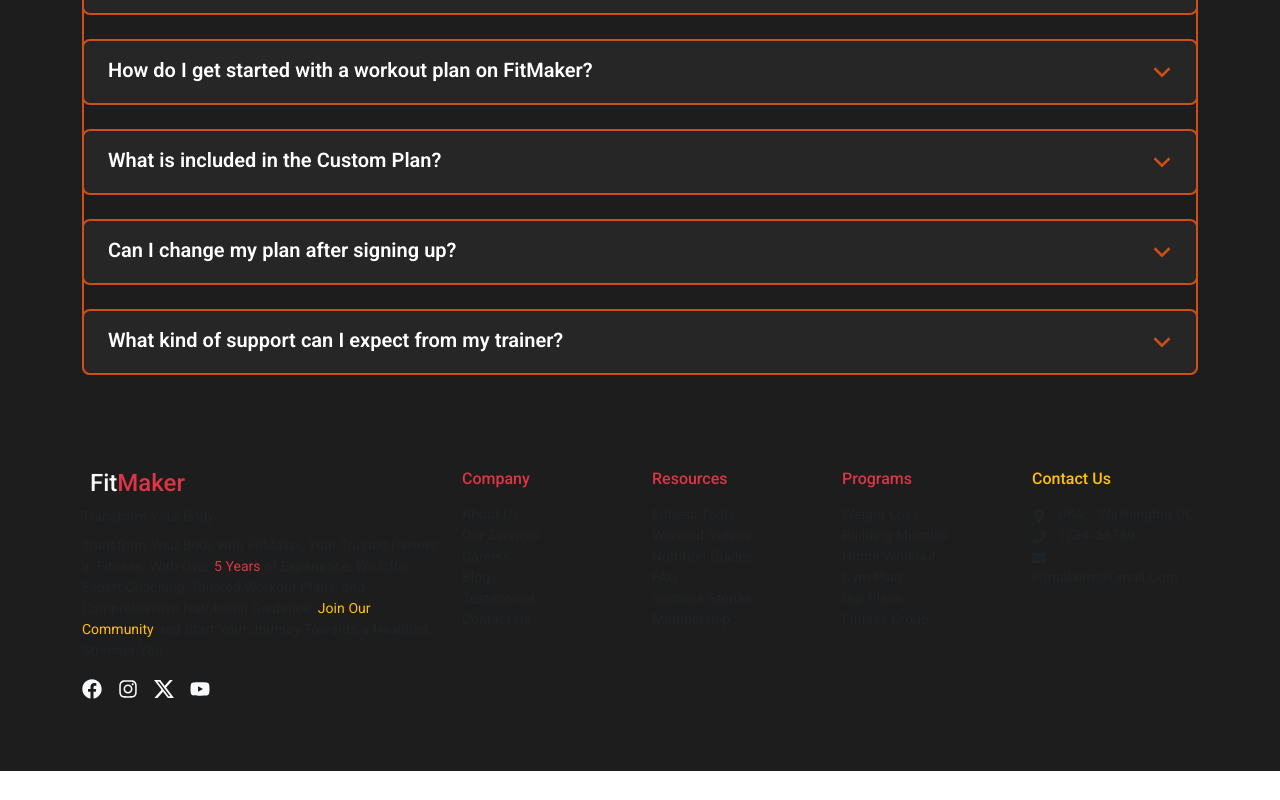
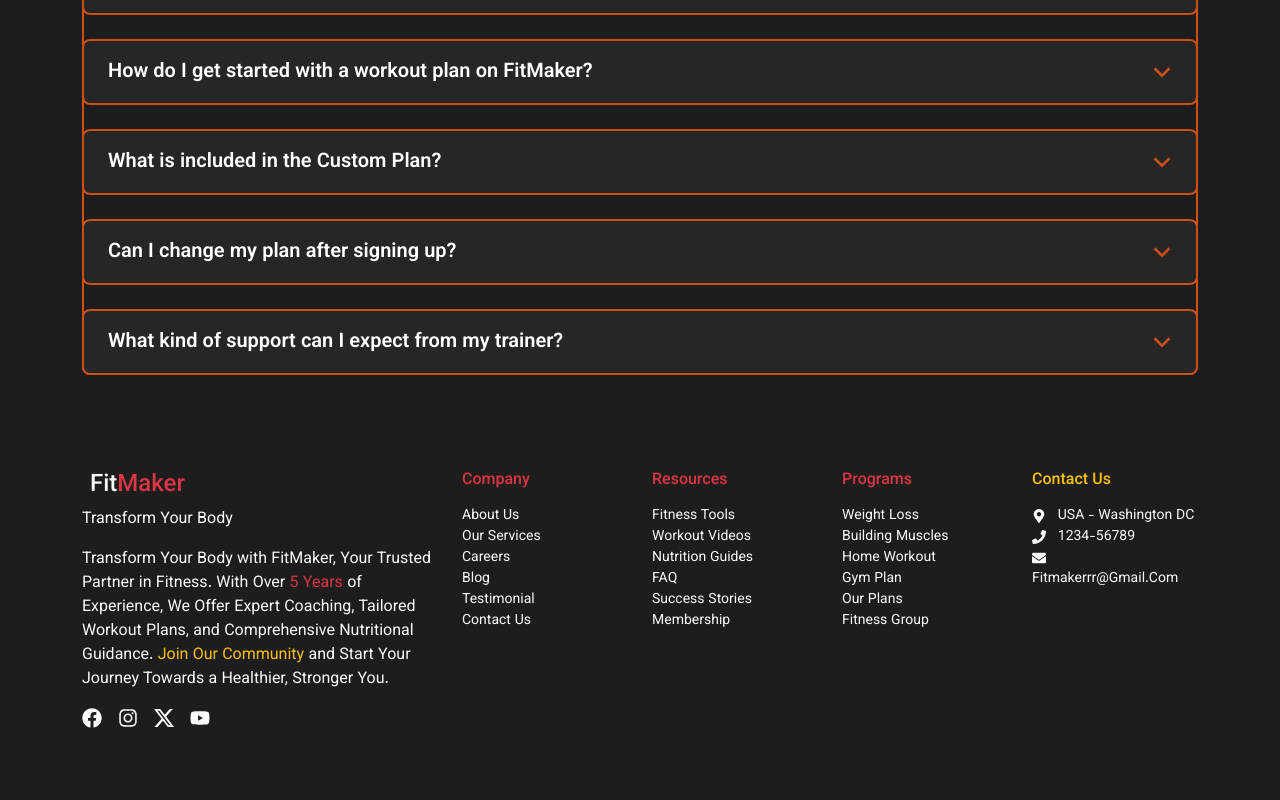
Before and after one commit to Renad03/fitness-final-project, a React (Create React App) app: page / in a window 1280 px wide. Shown: the part 1971-2771 px from the top of the page. Before the commit the page ends 2742 px from the top, so only its background shows below. Built offline with nearby package versions, Linux system fonts and the light colour scheme.

Commit message:
Footer Without Routing

```diff
--- a/src/Components/Frame462/Footer.jsx
+++ b/src/Components/Frame462/Footer.jsx
@@ -17,8 +17,8 @@ const Footer = () => {
               <div className="logo-box me-2"></div>
               <h4 className="mb-0">Fit<span className="text-danger">Maker</span></h4>
             </div>
-            <p className="small text-muted mb-2">Transform Your Body</p>
-            <p className="text-muted small">
+            <p className="text-light">Transform Your Body</p>
+            <p  className="text-light">
               Transform Your Body with FitMaker, Your Trusted Partner in Fitness. With Over
               <span className="text-danger"> 5 Years </span>
               of Experience, We Offer Expert Coaching, Tailored Workout Plans, and Comprehensive Nutritional Guidance.
@@ -36,12 +36,12 @@ const Footer = () => {
           <div className="col-md-2 mb-4">
             <h6 className="text-danger mb-3">Company</h6>
             <ul className="list-unstyled text-muted small">
-              <li>About Us</li>
-              <li>Our Services</li>
-              <li>Careers</li>
-              <li>Blog</li>
-              <li>Testimonial</li>
-              <li>Contact Us</li>
+              <li className="text-light">About Us</li>
+              <li className="text-light">Our Services</li>
+              <li className="text-light">Careers</li>
+              <li className="text-light">Blog</li>
+              <li className="text-light">Testimonial</li>
+              <li className="text-light">Contact Us</li>
             </ul>
           </div>
 
@@ -49,12 +49,12 @@ const Footer = () => {
           <div className="col-md-2 mb-4">
             <h6 className="text-danger mb-3">Resources</h6>
             <ul className="list-unstyled text-muted small">
-              <li>Fitness Tools</li>
-              <li>Workout Videos</li>
-              <li>Nutrition Guides</li>
-              <li>FAQ</li>
-              <li>Success Stories</li>
-              <li>Membership</li>
+              <li className="text-light">Fitness Tools</li>
+              <li className="text-light">Workout Videos</li>
+              <li className="text-light">Nutrition Guides</li>
+              <li className="text-light">FAQ</li>
+              <li className="text-light">Success Stories</li>
+              <li className="text-light">Membership</li>
             </ul>
           </div>
 
@@ -62,12 +62,12 @@ const Footer = () => {
           <div className="col-md-2 mb-4">
             <h6 className="text-danger mb-3">Programs</h6>
             <ul className="list-unstyled text-muted small">
-              <li>Weight Loss</li>
-              <li>Building Muscles</li>
-              <li>Home Workout</li>
-              <li>Gym Plan</li>
-              <li>Our Plans</li>
-              <li>Fitness Group</li>
+              <li className="text-light">Weight Loss</li>
+              <li className="text-light">Building Muscles</li>
+              <li className="text-light">Home Workout</li>
+              <li className="text-light">Gym Plan</li>
+              <li className="text-light">Our Plans</li>
+              <li className="text-light">Fitness Group</li>
             </ul>
           </div>
 
@@ -75,9 +75,9 @@ const Footer = () => {
           <div className="col-md-2 mb-4">
             <h6 className="text-warning mb-3">Contact Us</h6>
             <ul className="list-unstyled text-muted small">
-              <li><FaMapMarkerAlt className="me-2" /> USA - Washington DC</li>
-              <li><FaPhone className="me-2" /> 1234-56789</li>
-              <li><FaEnvelope className="me-2" /> Fitmakerrr@Gmail.Com</li>
+              <li className="text-light"><FaMapMarkerAlt className="me-2" /> USA - Washington DC</li>
+              <li className="text-light"><FaPhone className="me-2" /> 1234-56789</li>
+              <li className="text-light"><FaEnvelope className="me-2" /> Fitmakerrr@Gmail.Com</li>
             </ul>
           </div>
         </div>
--- a/src/Components/Frame462/Footer.module.css
+++ b/src/Components/Frame462/Footer.module.css
@@ -1,6 +1,6 @@
 .footer {
     background-color: #111;
-    color: #454545;
+    color: #FFFF;
   }
 
   .logo-box {
```
